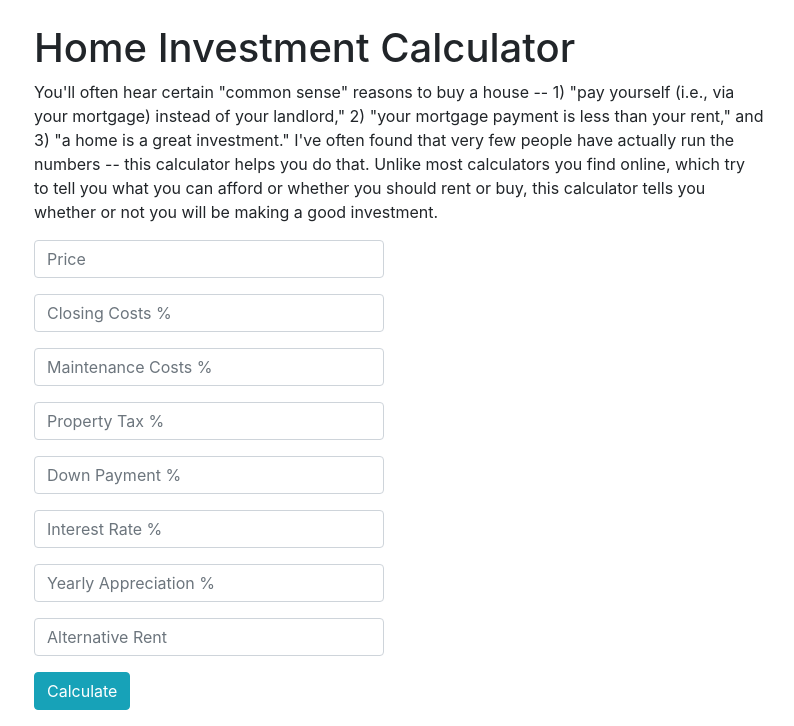
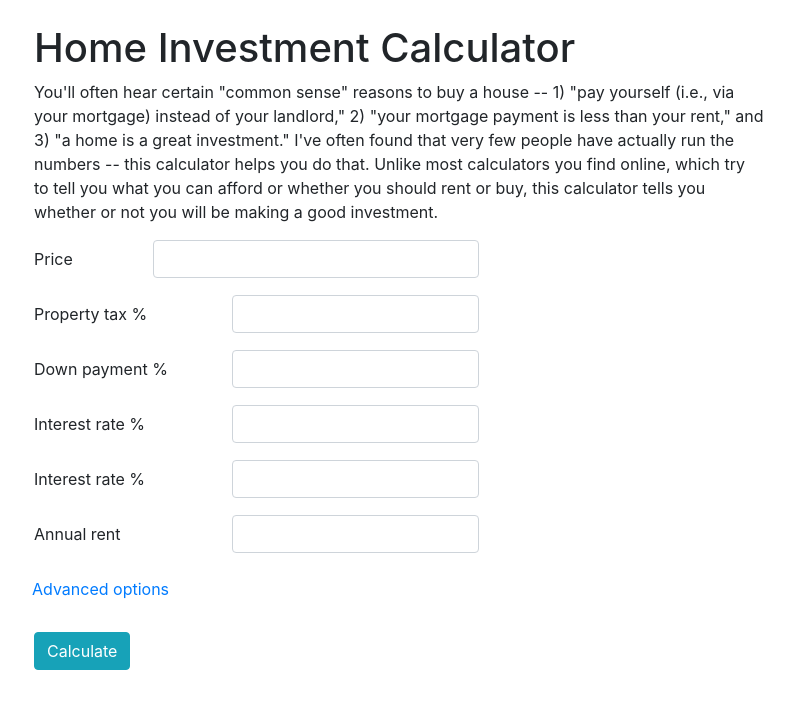
Before and after one commit to edelgm6/mortgage-calc, a Django app: page / in a window 1280 px wide. Shown: the top 726 px of the page, without its empty margins (51-845 px from the left). Run offline with Django 3.2, Linux system fonts and the light colour scheme; some libraries are stand-ins or nearby versions.

Commit message:
Cleaned up input form. About to try moving chart options to separate file

```diff
--- a/calc/templates/calc/index.html
+++ b/calc/templates/calc/index.html
@@ -32,46 +32,31 @@
 		</div>
 
 		<div class="row">
-		<div class="col-sm-4">
+		<div class="col-sm-5">
 		<form method="get">
 
 		  <div class="form-group row">
+			<label for="id_price" class="col-sm-3 col-form-label">Price</label>
+			<div class="col-sm-9">
+			<input type="number" name="price" class="form-control" aria-expanded="false" required id="id_price" />
+			</div>
 			<div class="col-sm-12">
-			<input type="number" name="price" class="form-control" placeholder="Price" aria-expanded="false" required id="id_price" />
 			<div class="collapse" id="price-collapse" name="price">
 			  <div class="card card-body">
 				  <p>Total <strong>price</strong> of the home in dollars, <i>excluding</i> closing costs, appraisals, etc.</p>
 			  </div>
 			</div>
 			</div>
-		  </div>
+			</div>
+
 
 		  <div class="form-group row">
+			<label for="id_property_tax" class="col-sm-5 col-form-label">Property tax %</label>
+			<div class="col-sm-7">
+			<input type="number" name="property_tax" min="0" max="1" step="0.01" class="form-control" required id="id_property_tax" />
+			</div>
 			<div class="col-sm-12">
-			<input type="number" name="closing_cost" min="0" max="1" step="0.01" class="form-control" placeholder="Closing Costs %" required id="id_closing_cost" />
-			<div class="collapse" id="price-collapse" name="closing_cost">
-			  <div class="card card-body">
-				  <p>Closing costs (appraisals, loan origination fees, etc.) as a percent of the home price. This typically ranges 2-5%.</p>
-			  </div>
-			</div>
-			</div>
-		  </div>
-
-		  <div class="form-group row">
-			<div class="col-sm-12">
-			<input type="number" name="maintenance_cost" min="0" max="1" step="0.01" class="form-control" placeholder="Maintenance Costs %" required id="id_maintenance_cost" />
-			<div class="collapse" id="price-collapse" name="maintenance_cost">
-			  <div class="card card-body">
-				  <p>Yearly maintenance costs (lawncare, plumbing, etc.) per year as a percent of the home price. This is typically at least 1% of the home value.</p>
-			  </div>
-			</div>
-			</div>
-		  </div>
-
-		  <div class="form-group row">
-			<div class="col-sm-12">
-			<input type="number" name="property_tax" min="0" max="1" step="0.01" class="form-control" placeholder="Property Tax %" required id="id_property_tax" />
-			<div class="collapse" id="price-collapse" name="property_tax">
+			  <div class="collapse" id="price-collapse" name="property_tax">
 			  <div class="card card-body">
 				  <p>Yearly property taxes as a percent of home price. This varies between state and municipality, but is typically 1-2% of the home value. </p>
 			  </div>
@@ -80,49 +65,100 @@
 		  </div>
 
 		  <div class="form-group row">
+			<label for="id_down_payment" class="col-sm-5 col-form-label">Down payment %</label>
+			<div class="col-sm-7">
+			<input type="number" name="down_payment" min="0" max="1" step="0.01" class="form-control" required id="id_down_payment" />
+			</div>
 			<div class="col-sm-12">
-			<input type="number" name="down_payment" min="0" max="1" step="0.01" class="form-control" placeholder="Down Payment %" required id="id_down_payment" />
-			<div class="collapse" id="price-collapse" name="down_payment">
+			  <div class="collapse" id="price-collapse" name="down_payment">
 			  <div class="card card-body">
 				  <p>Down payment percent of the purchase price. Most banks require at least 20% or private mortgage insurance is triggered. A higher down payment means a lower monthly mortgage payment. However, if the appreciation of the home is greater than the interest rate, a lower down payment increases the investment returns.</p>
 			  </div>
 			</div>
-			</div>
+		  </div>
 		  </div>
 
 		  <div class="form-group row">
+			<label for="id_interest_rate" class="col-sm-5 col-form-label">Interest rate %</label>
+			<div class="col-sm-7">
+			<input type="number" name="interest_rate" min="0" max="1" step="0.01" class="form-control" required id="id_interest_rate" />
+			</div>
 			<div class="col-sm-12">
-			<input type="number" name="interest_rate" min="0" max="1" step="0.01" class="form-control" placeholder="Interest Rate %" required id="id_interest_rate" />
-			<div class="collapse" id="price-collapse" name="interest_rate">
+			  <div class="collapse" id="price-collapse" name="interest_rate">
 			  <div class="card card-body">
 				  <p>Yearly mortgage interest rate. This is best thought of as the cost of 'renting' the money that you are borrowing. The higher the interest rate, the greater the loan payment each month and the lower the returns.</p>
 			  </div>
 			</div>
-			</div>
+		  </div>
 		  </div>
 
 		  <div class="form-group row">
+			<label for="id_yearly_appreciation" class="col-sm-5 col-form-label">Interest rate %</label>
+			<div class="col-sm-7">
+			<input type="number" name="yearly_appreciation" min="0" max="1" step="0.01" class="form-control" required id="id_yearly_appreciation" />
+			</div>
 			<div class="col-sm-12">
-			<input type="number" name="yearly_appreciation" min="0" max="1" step="0.01" class="form-control" placeholder="Yearly Appreciation %" required id="id_yearly_appreciation" />
-			<div class="collapse" id="price-collapse" name="yearly_appreciation">
+			  <div class="collapse" id="price-collapse" name="yearly_appreciation">
 			  <div class="card card-body">
 				  <p>Yearly appreciation of the home value. This varies widely by market and timing.</p>
 			  </div>
 			</div>
-			</div>
 		  </div>
+	      </div>
 
 		  <div class="form-group row">
+			<label for="id_alternative_rent" class="col-sm-5 col-form-label">Annual rent</label>
+			<div class="col-sm-7">
+			<input type="number" name="alternative_rent" min="0" class="form-control" required id="id_alternative_rent" />
+			</div>
 			<div class="col-sm-12">
-			<input type="number" name="alternative_rent" min="0" class="form-control" placeholder="Alternative Rent" required id="id_alternative_rent" />
-			<div class="collapse" id="price-collapse" name="alternative_rent">
+			  <div class="collapse" id="price-collapse" name="alternative_rent">
 			  <div class="card card-body">
 				  <p>Alternative rent is the cost of the rent you would pay if you do not buy -- your current rent is a good proxy.</p>
 			  </div>
 			</div>
+		  </div>
+		  </div>
+
+			<div class="row">
+		  <a class="btn btn-link" data-toggle="collapse" href="#collapseExample" role="button" aria-expanded="false" aria-controls="collapseExample">
+			Advanced options
+		  </a>
+			</div>
+			<div class="collapse" id="collapseExample">
+			  <div class="card card-body">
+
+		  <div class="form-group row">
+			<label for="id_closing_cost" class="col-sm-5 col-form-label">Closing cost %</label>
+			<div class="col-sm-7">
+			<input type="number" name="closing_cost" min="0" max="1" step="0.01" class="form-control" required id="id_closing_cost" />
+			</div>
+			<div class="col-sm-12">
+			  <div class="collapse" id="price-collapse" name="closing_cost">
+			  <div class="card card-body">
+				  <p>Closing costs (appraisals, loan origination fees, etc.) as a percent of the home price. This typically ranges 2-5%.</p>
+			  </div>
 			</div>
 		  </div>
+	      </div>
 
+		  <div class="form-group row">
+			<label for="id_maintenance_cost" class="col-sm-5 col-form-label">Maintenance cost %</label>
+			<div class="col-sm-7">
+			<input type="number" name="maintenance_cost" min="0" max="1" step="0.01" class="form-control" required id="id_maintenance_cost" />
+			</div>
+			<div class="col-sm-12">
+			  <div class="collapse" id="price-collapse" name="maintenance_cost">
+			  <div class="card card-body">
+				  <p>Yearly maintenance costs (lawncare, plumbing, etc.) per year as a percent of the home price. This is typically at least 1% of the home value.</p>
+			  </div>
+			</div>
+		  </div>
+		  </div>
+
+			  </div>
+			</div>
+			<br>
 
 	<div class="form-group row">
 		<div class="col-sm-12">
@@ -134,12 +170,12 @@
     </div>
   </form>
 </div>
-<div class="col-sm-8">
+<div class="col-sm-7">
 	<div id="takeaways" class="row p-3 mb-2 bg-secondary text-white" style="display:none;">
 		<div class="col-sm-12">
 		<p><strong>Investment returns: </strong>As a reference, the long run annualized return of the S&P500 is ~9% with reinvested dividends.<br>
 		<canvas id="myChart"></canvas>
-		These returns take all cash flows (mortgage, maintenance, rent you don't have to pay, etc.) into account. Note that, even if your return is higher than the stock market, a house has other issues, namely that 1) it's not diversified -- your fortunes are tied a single property in a single asset class versus a broad collection of stocks and 2) it's illiquid (try selling half of your house to free up some cash).</p>
+		These returns take all cash flows (mortgage, maintenance, rent you don't have to pay, etc.) into account. Even if your return is higher than the stock market, a house is 1) it's not diversified -- your fortunes are tied a single property in a single asset class and 2) it's illiquid (try selling half of your house to free up some cash!).</p>
 
 		<p><strong>Paying yourself: </strong>Year <span id="first_year_ppmt_greater_than_ipmt"></span>
 		is the first year when your <strong>principal payment will be larger
```
Also changed, not shown: calc/static/calc/js/chart-options.js (added, +53 -0 lines).
